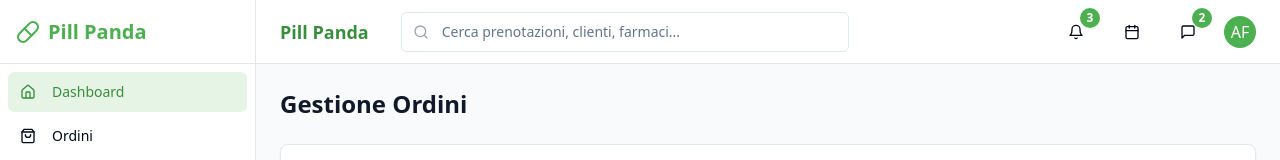
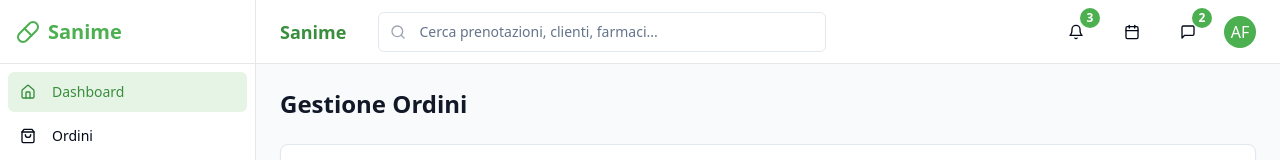
Before and after one commit to pako969/pill-panda-booker, a React (Vite) app: page / in a window 1280 px wide. Shown: the top 160 px of the page. Built offline with nearby package versions, Linux system fonts and the light colour scheme.

Commit message:
Rename website to Sanime
Updates the website name to "Sanime".

```diff
--- a/index.html
+++ b/index.html
@@ -1,9 +1,10 @@
+
 <!DOCTYPE html>
 <html lang="en">
   <head>
     <meta charset="UTF-8" />
     <meta name="viewport" content="width=device-width, initial-scale=1.0" />
-    <title>pill-panda-booker</title>
+    <title>Sanime</title>
     <meta name="description" content="Lovable Generated Project" />
     <meta name="author" content="Lovable" />
     <meta property="og:image" content="/og-image.png" />
--- a/src/components/dashboard/DashboardHeader.tsx
+++ b/src/components/dashboard/DashboardHeader.tsx
@@ -17,8 +17,8 @@ const DashboardHeader: React.FC<DashboardHeaderProps> = ({ toggleSidebar }) => {
           <Menu className="h-5 w-5" />
         </Button>
         <div className="font-semibold text-lg text-pharma-dark flex items-center gap-2">
-          <span className="hidden md:inline">Pill Panda</span>
-          <span className="inline md:hidden">PP</span>
+          <span className="hidden md:inline">Sanime</span>
+          <span className="inline md:hidden">S</span>
         </div>
       </div>
 
--- a/src/components/dashboard/Sidebar.tsx
+++ b/src/components/dashboard/Sidebar.tsx
@@ -25,7 +25,7 @@ const Sidebar: React.FC<SidebarProps> = ({ isOpen, toggleSidebar }) => {
         {isOpen && (
           <div className="font-bold text-xl text-pharma flex items-center">
             <Pill className="mr-2 h-6 w-6" />
-            <span>Pill Panda</span>
+            <span>Sanime</span>
           </div>
         )}
         {!isOpen && (
```
